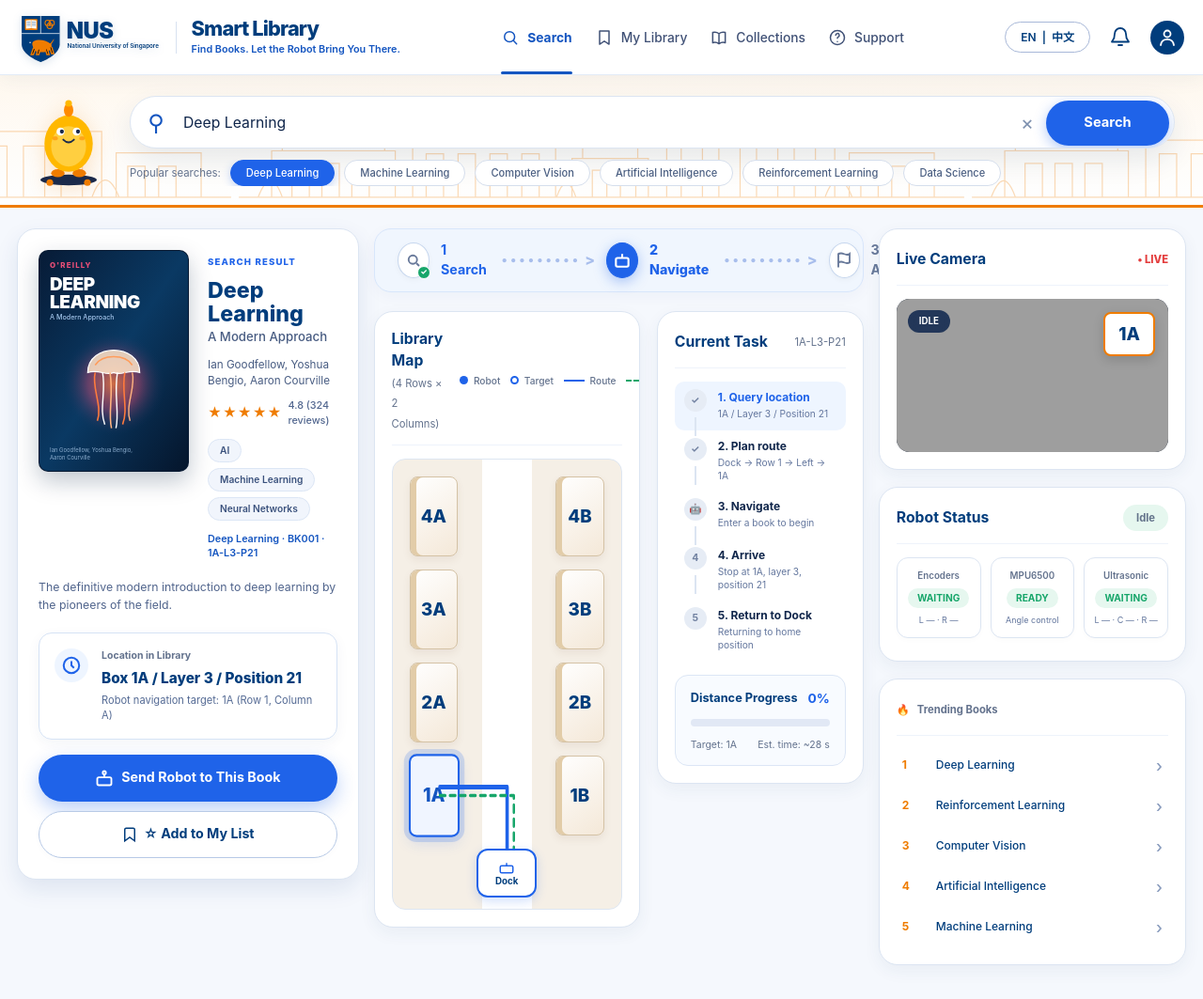
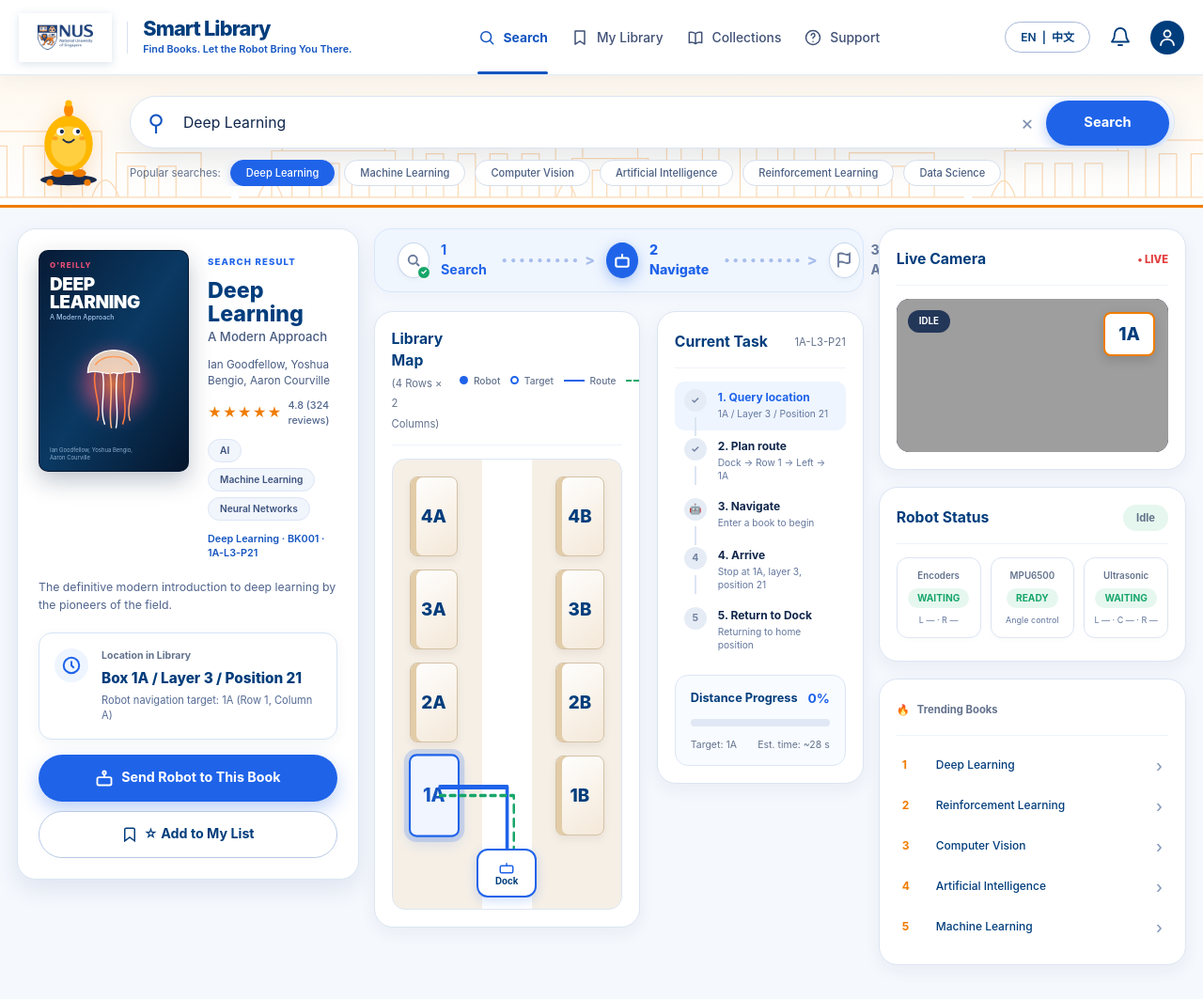
Before and after one commit to dunja-g/Library_robot, a Flask app: page / in a window 1280 px wide. Shown: the top 1063 px of the page at 94% size. Run offline with Flask 3, Linux system fonts and the light colour scheme; grey boxes are pictures that could not be loaded.

Commit message:
fix: replace header logo with exact user uploaded official NUS logo PNG

```diff
--- a/pi/templates/index.html
+++ b/pi/templates/index.html
@@ -11,41 +11,7 @@
   <!-- Header: Official NUS Logo + Brand Title + Main Nav + Actions (Sticky Topbar) -->
   <header class="topbar">
     <a class="brand" href="/" aria-label="Smart Library home">
-      <!-- Official NUS Shield & Text Logo (Inline SVG for Guaranteed Instant Display) -->
-      <svg class="nus-official-logo" viewBox="0 0 520 180" width="168" height="58" aria-hidden="true">
-        <!-- NUS Shield Base -->
-        <g transform="translate(10, 10)">
-          <path d="M 0 0 L 140 0 C 140 0 140 100 140 105 C 140 145 70 170 70 170 C 70 170 0 145 0 105 Z" fill="#003D7C"/>
-          <path d="M 0 65 L 140 65 M 70 0 L 70 65" stroke="#FFFFFF" stroke-width="2.5"/>
-          <!-- Top-Left: Open Book -->
-          <g transform="translate(12, 12)">
-            <rect x="0" y="0" width="46" height="40" fill="#EF7C00" rx="3"/>
-            <path d="M 4 5 Q 23 2 42 5 V 35 Q 23 32 4 35 Z" fill="#FFFFFF"/>
-            <path d="M 23 3 V 33" stroke="#EF7C00" stroke-width="1.5"/>
-            <line x1="8" y1="11" x2="19" y2="11" stroke="#003D7C" stroke-width="1.5" stroke-linecap="round"/>
-            <line x1="8" y1="17" x2="19" y2="17" stroke="#003D7C" stroke-width="1.5" stroke-linecap="round"/>
-            <line x1="8" y1="23" x2="19" y2="23" stroke="#003D7C" stroke-width="1.5" stroke-linecap="round"/>
-            <line x1="27" y1="11" x2="38" y2="11" stroke="#003D7C" stroke-width="1.5" stroke-linecap="round"/>
-            <line x1="27" y1="17" x2="38" y2="17" stroke="#003D7C" stroke-width="1.5" stroke-linecap="round"/>
-            <line x1="27" y1="23" x2="38" y2="23" stroke="#003D7C" stroke-width="1.5" stroke-linecap="round"/>
-          </g>
-          <!-- Top-Right: 3 Interlocking Rings -->
-          <g transform="translate(82, 12)">
-            <circle cx="14" cy="14" r="10" fill="none" stroke="#EF7C00" stroke-width="3.5"/>
-            <circle cx="28" cy="14" r="10" fill="none" stroke="#EF7C00" stroke-width="3.5"/>
-            <circle cx="21" cy="25" r="10" fill="none" stroke="#EF7C00" stroke-width="3.5"/>
-          </g>
-          <!-- Bottom: Lion -->
-          <g transform="translate(15, 74)">
-            <path d="M 25 35 C 20 20 35 15 50 15 C 65 15 80 20 90 28 C 95 24 100 12 105 10 C 102 18 98 25 94 30 C 98 40 92 50 85 55 C 80 58 70 60 55 60 C 40 60 30 55 25 35 Z" fill="#EF7C00"/>
-            <path d="M 28 45 L 20 68 H 28 L 34 52 M 45 48 L 40 68 H 48 L 52 52 M 72 48 L 78 68 H 86 L 80 50 M 88 42 L 95 65 H 103 L 96 42" stroke="#EF7C00" stroke-width="5" stroke-linecap="round"/>
-            <circle cx="16" cy="24" r="2.5" fill="#FFFFFF"/>
-          </g>
-        </g>
-        <!-- NUS Text -->
-        <text x="175" y="92" font-family="Inter, -apple-system, sans-serif" font-weight="900" font-size="82" fill="#003D7C" letter-spacing="-1.5">NUS</text>
-        <text x="178" y="128" font-family="Inter, -apple-system, sans-serif" font-weight="600" font-size="22" fill="#003D7C" letter-spacing="-0.2">National University of Singapore</text>
-      </svg>
+      <img src="/static/nus_logo.png?v=12" alt="National University of Singapore (NUS) Logo" class="nus-official-logo" />
       <div class="brand-divider"></div>
       <div class="brand-text">
         <strong class="brand-title">Smart Library</strong>
```
Also changed, not shown: tests/test_grid_layout.py (+3 -3 lines), pi/static/nus_logo.png (added).
